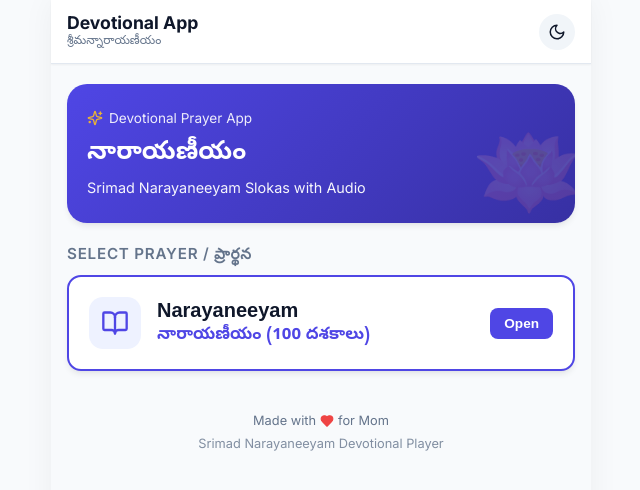
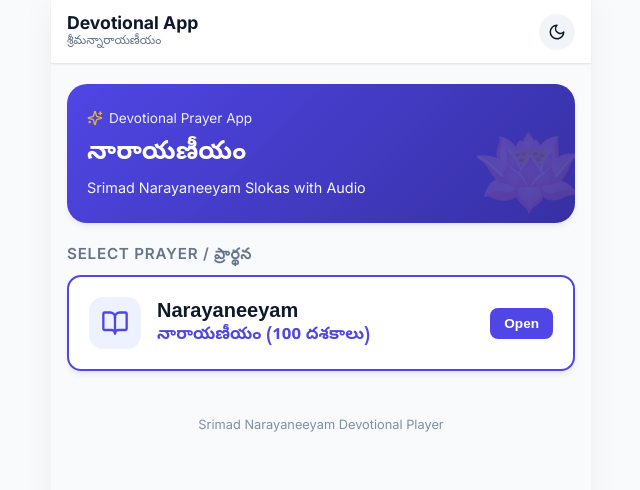
Before and after one commit to narayaneeyamak/narayaneeyam_app, a React (Vite) app: page / in a window 1280 px wide. Shown: the top 490 px of the page, without its empty margins (319-959 px from the left). Built offline with nearby package versions, Linux system fonts and the light colour scheme.

Commit message:
small changes

```diff
--- a/src/components/HomeScreen.jsx
+++ b/src/components/HomeScreen.jsx
@@ -151,9 +151,7 @@ export default function HomeScreen({
         color: 'var(--text-muted)',
         fontSize: '0.8rem'
       }}>
-        <p style={{ display: 'flex', alignItems: 'center', justifyContent: 'center', gap: '4px' }}>
-          Made with <Heart size={14} color="#ef4444" fill="#ef4444" /> for Mom
-        </p>
+
         <p style={{ marginTop: '4px', opacity: 0.8 }}>Srimad Narayaneeyam Devotional Player</p>
       </div>
     </div>
```
